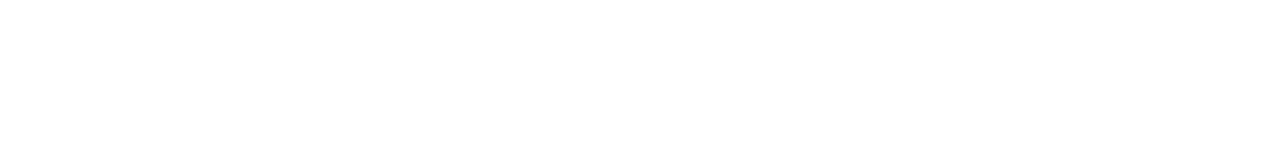
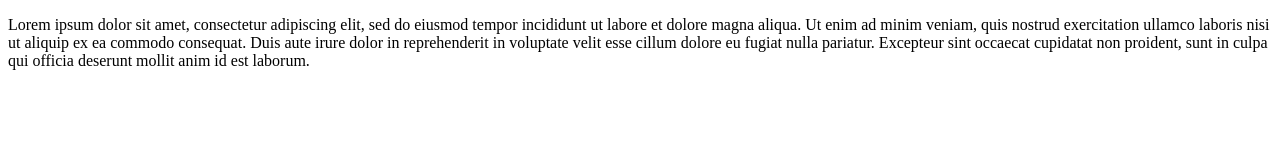
Before and after one commit to HanhGuRen/practice, a plain HTML site: page index.html in a window 1280 px wide. Drawn offline with Linux system fonts and the light colour scheme.

Commit message:
Added Paragraph

```diff
--- a/index.html
+++ b/index.html
@@ -7,6 +7,7 @@
     <title>Document</title>
 </head>
 <body>
-
+    <p>Lorem ipsum dolor sit amet, consectetur adipiscing elit, sed do eiusmod tempor incididunt ut labore et dolore magna aliqua. Ut enim ad minim veniam, quis nostrud exercitation ullamco laboris nisi ut aliquip ex ea commodo consequat. Duis aute irure dolor in reprehenderit in voluptate velit esse cillum dolore eu fugiat nulla pariatur. Excepteur sint occaecat cupidatat non proident, sunt in culpa qui officia deserunt mollit anim id est laborum.
+    </p>
 </body>
 </html>
```
